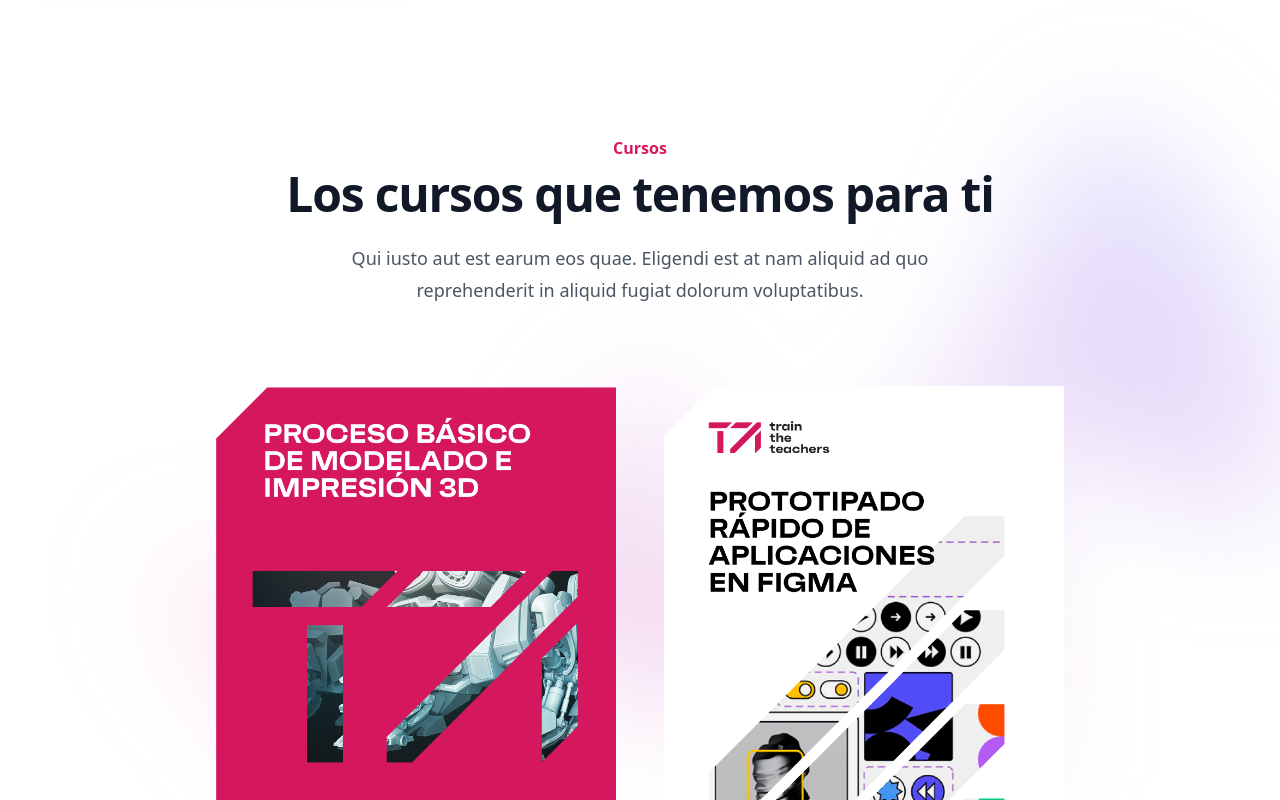
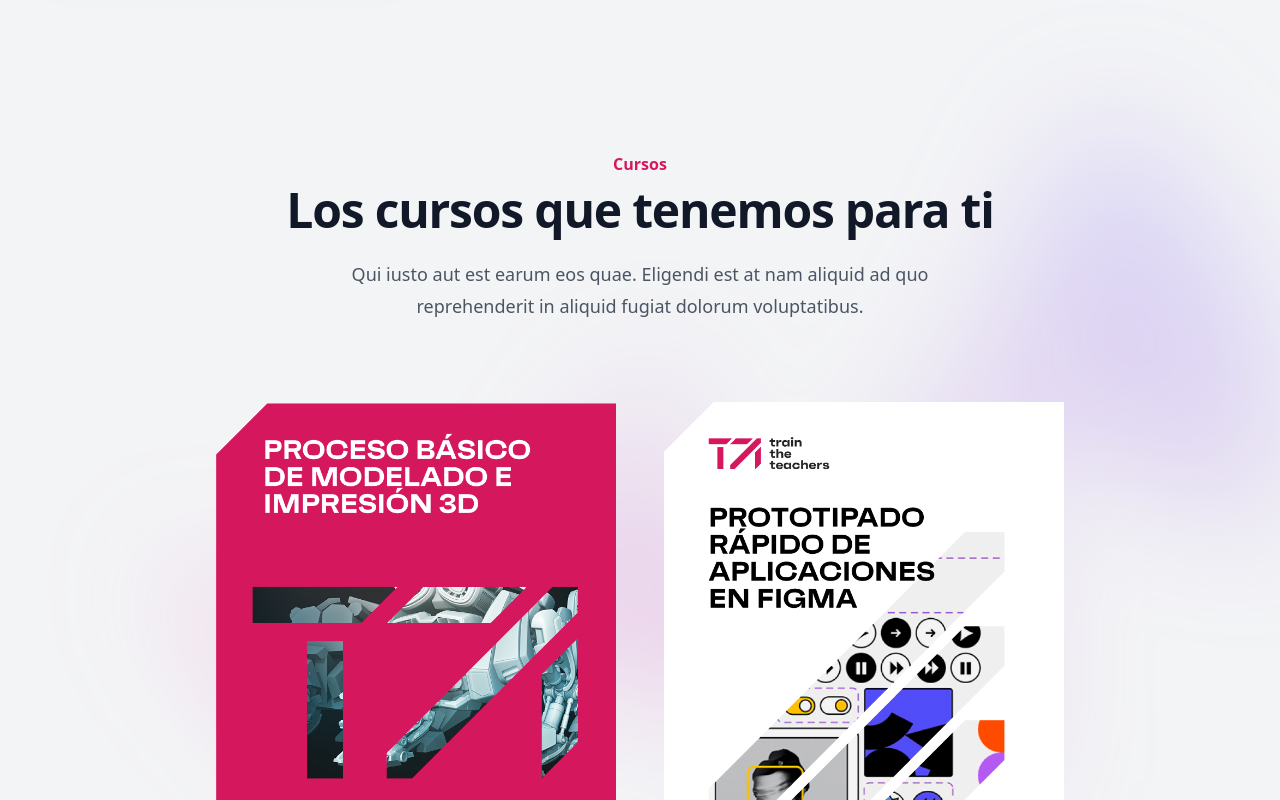
Before and after one commit to Avzolem/traintheteachers, a Next.js app: page / in a window 1280 px wide. Shown: the part 3300-4100 px from the top of the page. Built offline with nearby package versions, Linux system fonts and the light colour scheme.

Commit message:
bg gray 100

```diff
--- a/pages/index.js
+++ b/pages/index.js
@@ -142,7 +142,7 @@ export default function Example() {
   const [mobileMenuOpen, setMobileMenuOpen] = useState(false);
 
   return (
-    <div className="bg-white">
+    <div className="bg-gray-100">
       {/* Header */}
       <header className="absolute inset-x-0 top-0 z-50">
         <nav
@@ -193,7 +193,7 @@ export default function Example() {
           onClose={setMobileMenuOpen}
         >
           <div className="fixed inset-0 z-50" />
-          <Dialog.Panel className="fixed inset-y-0 right-0 z-50 w-full overflow-y-auto bg-white px-6 py-6 sm:max-w-sm sm:ring-1 sm:ring-gray-900/10">
+          <Dialog.Panel className="fixed inset-y-0 right-0 z-50 w-full overflow-y-auto bg-gray-100 px-6 py-6 sm:max-w-sm sm:ring-1 sm:ring-gray-900/10">
             <div className="flex items-center justify-between">
               <a href="#" className="-m-1.5 p-1.5">
                 <span className="sr-only">Train the teachers</span>
@@ -442,7 +442,7 @@ export default function Example() {
         {/* Courses section */}
         <div
           id="cursos"
-          className=" relative isolate mt-32 bg-white px-6 sm:mt-56 lg:px-8"
+          className=" relative isolate mt-32 bg-gray-100 py-4 px-6 sm:mt-56 lg:px-8"
         >
           <div
             className="absolute inset-x-0 -top-3 -z-10 transform-gpu overflow-hidden px-36 blur-3xl"
```
